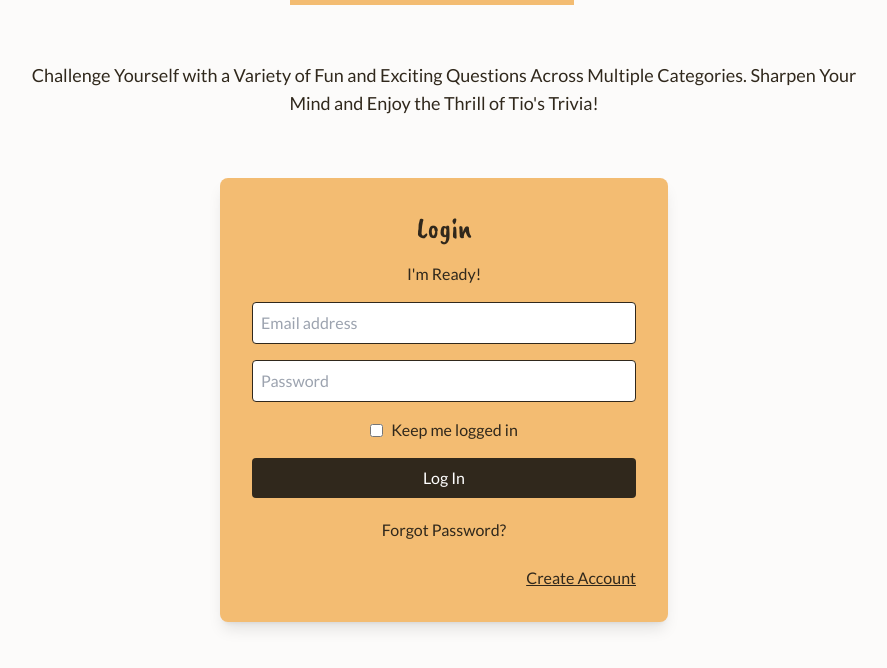
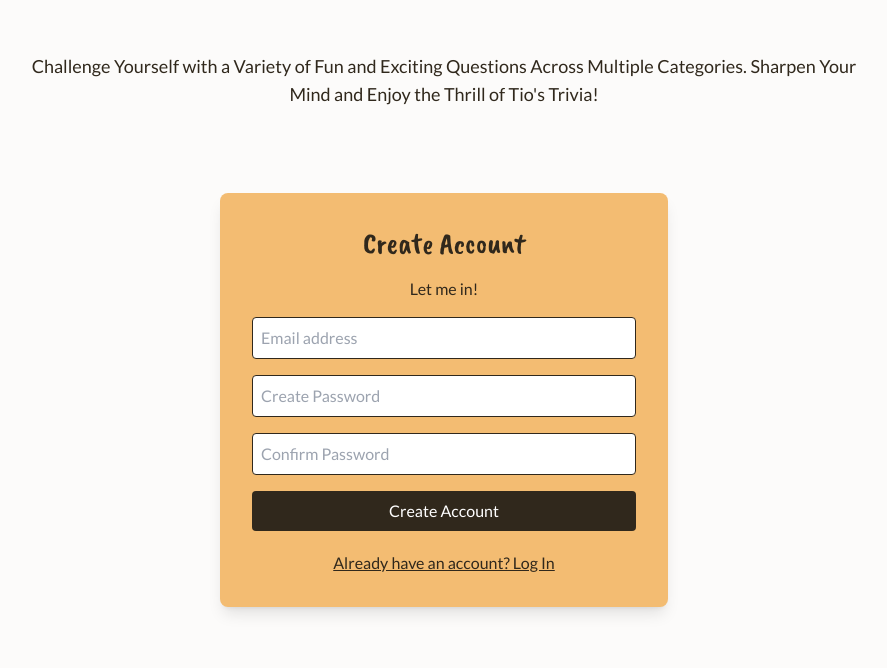
Before and after one commit to AgustioMaitimu/trivia, a Next.js app: page / in a window 1280 px wide. Both pictures are taken after a click on the element "Forgot Password?". Shown: the part 800-1468 px from the top of the page, without its empty margins (196-1083 px from the left). Built offline with nearby package versions, Linux system fonts and the light colour scheme.

Commit message:
feat: added create account UI & componentized some files

```diff
--- a/src/app/page.js
+++ b/src/app/page.js
@@ -1,7 +1,7 @@
-import Background from '@/components/Background';
-import Circle from '@/components/Circle';
-import LoginCard from '@/components/Login';
-import Scroll from '@/components/Scroll';
+import AccountContainer from '@/components/home/account/Container';
+import Background from '@/components/home/Background';
+import Circle from '@/components/home/Circle';
+import Scroll from '@/components/home/Scroll';
 import { Lato } from 'next/font/google';
 const lato = Lato({ subsets: ['latin'], weight: '400' });
 
@@ -13,7 +13,7 @@ export default function Home() {
       <Circle />
       <Background />
       <div className="h-screen w-screen bg-transparent"></div>
-      <LoginCard />
+      <AccountContainer />
       <Scroll />
     </main>
   );
--- a/src/components/Login.jsx
+++ /dev/null
@@ -1,44 +0,0 @@
-'use client';
-
-import React from 'react';
-import { Caveat_Brush } from 'next/font/google';
-
-const doodle = Caveat_Brush({ subsets: ['latin'], weight: '400' });
-
-function LoginCard() {
-  return (
-    <div className="z-10 flex h-screen w-screen items-center justify-center bg-transparent  px-6 md:px-0">
-      <div className="flex w-full max-w-md flex-col items-center justify-center rounded-lg bg-[#F3BC72] p-8 shadow-lg">
-        <h1 className={`${doodle.className} mb-4 text-3xl text-[#30281C]`}>
-          Login
-        </h1>
-        <p className="mb-4 text-[#30281C]">I&apos;m Ready!</p>
-        <input
-          className="mb-4 w-full rounded border border-[#30281C] p-2"
-          placeholder="Email address"
-          type="email"
-        />
-        <input
-          className="mb-4 w-full rounded border border-[#30281C] p-2"
-          placeholder="Password"
-          type="password"
-        />
-        <div className="mb-4 flex items-center">
-          <input type="checkbox" className="mr-2" />
-          <p className="text-[#30281C]">Keep me logged in</p>
-        </div>
-        <button className="w-full rounded bg-[#30281C] p-2 text-white hover:bg-[#2a241a]">
-          Log In
-        </button>
-        <div className="mt-5 flex w-full flex-col gap-6 text-[#30281C]">
-          <p className="cursor-pointer self-center hover:underline">
-            Forgot Password?
-          </p>
-          <p className="cursor-pointer self-end underline">Create Account</p>
-        </div>
-      </div>
-    </div>
-  );
-}
-
-export default LoginCard;
--- /dev/null
+++ b/src/components/home/account/Container.jsx
@@ -0,0 +1,24 @@
+'use client';
+
+import React, { useState } from 'react';
+import { Caveat_Brush } from 'next/font/google';
+import CreateAccount from './Create';
+import Login from './Login';
+
+const doodle = Caveat_Brush({ subsets: ['latin'], weight: '400' });
+
+function AccountContainer() {
+  const [isLogin, setIsLogin] = useState(true);
+
+  return (
+    <div className="z-10 flex h-screen w-screen flex-col items-center justify-center gap-10 bg-transparent px-6 md:px-0">
+      {isLogin ? (
+        <Login setIsLogin={setIsLogin} doodle={doodle} />
+      ) : (
+        <CreateAccount setIsLogin={setIsLogin} doodle={doodle} />
+      )}
+    </div>
+  );
+}
+
+export default AccountContainer;
--- /dev/null
+++ b/src/components/home/account/Create.jsx
@@ -0,0 +1,61 @@
+'use client';
+
+import React, { useState } from 'react';
+
+function CreateAccount({ setIsLogin, doodle }) {
+  const [email, setEmail] = useState('');
+  const [password, setPassword] = useState('');
+  const [confirmPassword, setConfirmPassword] = useState('');
+
+  const handleSubmit = () => {
+    console.log('Email:', email);
+    console.log('Password:', password);
+    console.log('Confirm Password:', confirmPassword);
+  };
+
+  return (
+    <div className="flex w-full max-w-md flex-col items-center justify-center rounded-lg bg-[#F3BC72] p-8 shadow-lg">
+      <h1 className={`${doodle.className} mb-4 text-3xl text-[#30281C]`}>
+        Create Account
+      </h1>
+      <p className="mb-4 text-[#30281C]">Let me in!</p>
+      <input
+        className="mb-4 w-full rounded border border-[#30281C] p-2"
+        placeholder="Email address"
+        type="email"
+        value={email}
+        onChange={(e) => setEmail(e.target.value)}
+      />
+      <input
+        className="mb-4 w-full rounded border border-[#30281C] p-2"
+        placeholder="Create Password"
+        type="password"
+        value={password}
+        onChange={(e) => setPassword(e.target.value)}
+      />
+      <input
+        className="mb-4 w-full rounded border border-[#30281C] p-2"
+        placeholder="Confirm Password"
+        type="password"
+        value={confirmPassword}
+        onChange={(e) => setConfirmPassword(e.target.value)}
+      />
+      <button
+        className="w-full rounded bg-[#30281C] p-2 text-white hover:bg-[#2a241a]"
+        onClick={handleSubmit}
+      >
+        Create Account
+      </button>
+      <div className="mt-5 flex w-full flex-col gap-6 text-[#30281C]">
+        <p
+          className="cursor-pointer self-center underline hover:underline"
+          onClick={() => setIsLogin(true)}
+        >
+          Already have an account? Log In
+        </p>
+      </div>
+    </div>
+  );
+}
+
+export default CreateAccount;
--- /dev/null
+++ b/src/components/home/account/Login.jsx
@@ -0,0 +1,58 @@
+'use client';
+
+import React, { useState } from 'react';
+
+function Login({ setIsLogin, doodle }) {
+  const [email, setEmail] = useState('');
+  const [password, setPassword] = useState('');
+
+  const handleSubmit = () => {
+    console.log('Email:', email);
+    console.log('Password:', password);
+  };
+
+  return (
+    <div className="flex w-full max-w-md flex-col items-center justify-center rounded-lg bg-[#F3BC72] p-8 shadow-lg">
+      <h1 className={`${doodle.className} mb-4 text-3xl text-[#30281C]`}>
+        Login
+      </h1>
+      <p className="mb-4 text-[#30281C]">I&apos;m Ready!</p>
+      <input
+        className="mb-4 w-full rounded border border-[#30281C] p-2"
+        placeholder="Email address"
+        type="email"
+        value={email}
+        onChange={(e) => setEmail(e.target.value)}
+      />
+      <input
+        className="mb-4 w-full rounded border border-[#30281C] p-2"
+        placeholder="Password"
+        type="password"
+        value={password}
+        onChange={(e) => setPassword(e.target.value)}
+      />
+      <button
+        className="w-full rounded bg-[#30281C] p-2 text-white hover:bg-[#2a241a]"
+        onClick={handleSubmit}
+      >
+        Log In
+      </button>
+      <div className="mt-5 flex w-full flex-col gap-6 text-[#30281C]">
+        <p
+          className="cursor-pointer self-center hover:underline"
+          onClick={() => setIsLogin(false)}
+        >
+          Forgot Password?
+        </p>
+        <p
+          className="cursor-pointer self-end underline"
+          onClick={() => setIsLogin(false)}
+        >
+          Create Account
+        </p>
+      </div>
+    </div>
+  );
+}
+
+export default Login;
```
Also changed, not shown: src/components/home/Background.jsx (renamed from src/components/Background.jsx), src/components/home/Circle.jsx (renamed from src/components/Circle.jsx), src/components/home/Scroll.jsx (renamed from src/components/Scroll.jsx), src/components/home/account/Forgot.jsx (added).
